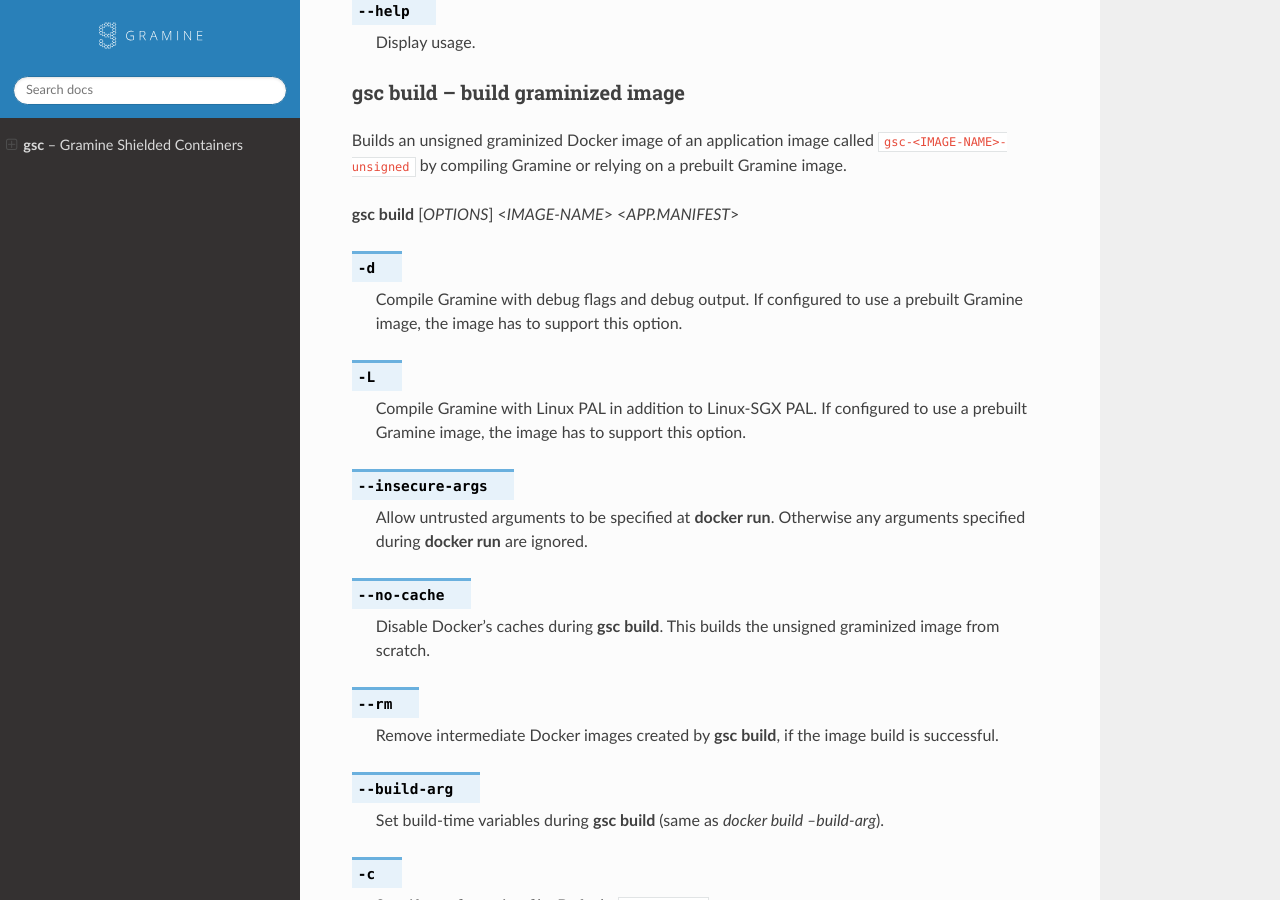
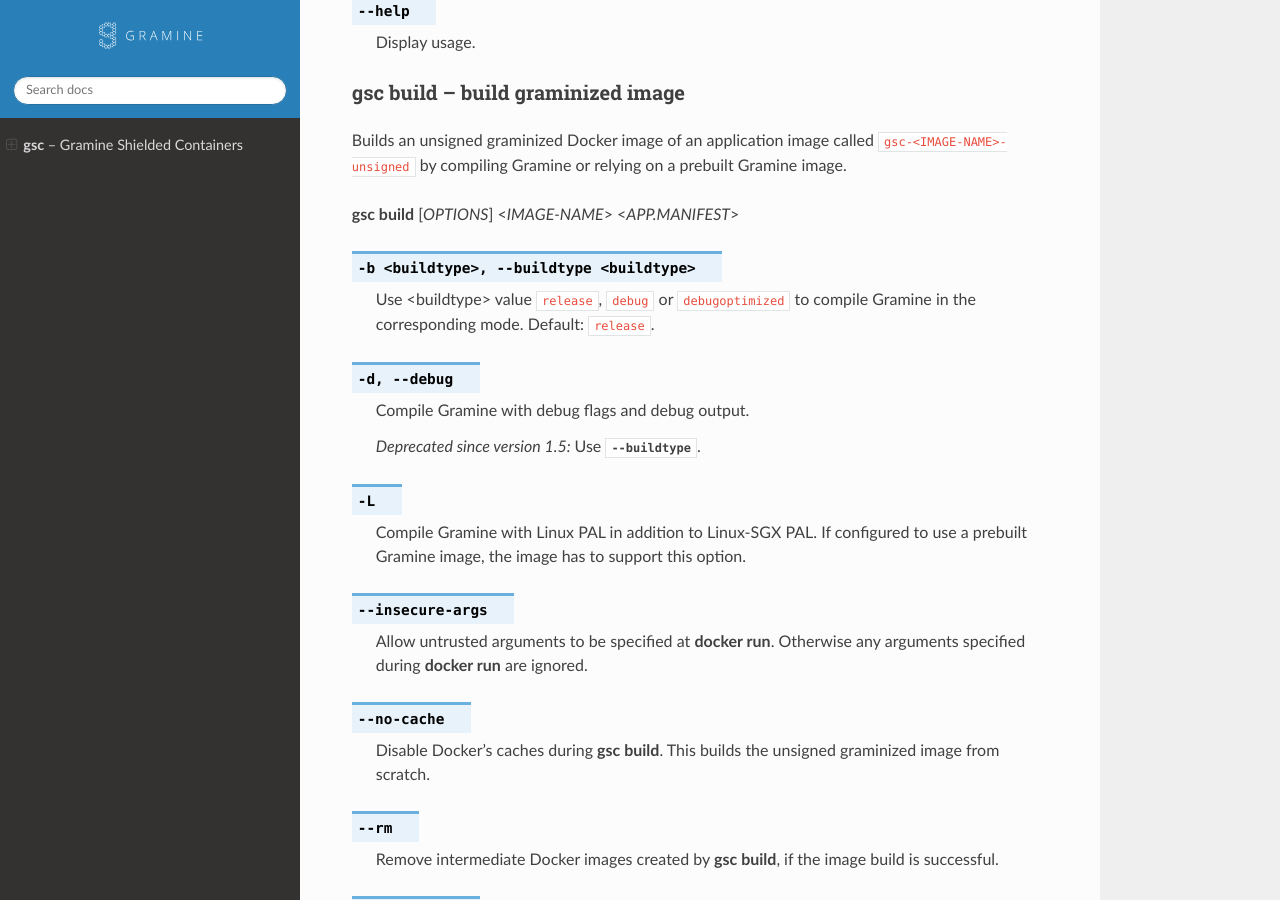
Before and after one commit to gramineproject/gsc, a Sphinx documentation site: the page built from Documentation/index.rst, in a window 1280 px wide and 900 px high, scrolled down 1724 px. Built offline with Sphinx 7.4.7 and the Read the Docs theme 2.0.0, drawn with Linux system fonts in a browser that asks for light colours; some of the changed text lies outside the part shown.

Commit message:
Support `debugoptimized` buildtype
Signed-off-by: jkr0103 <jitender.kumar@intel.com>

```diff
--- a/Documentation/index.rst
+++ b/Documentation/index.rst
@@ -97,10 +97,20 @@ Gramine image.
 
 :command:`gsc build` [*OPTIONS*] <*IMAGE-NAME*> <*APP.MANIFEST*>
 
-.. option:: -d
+.. option:: -b <buildtype>, --buildtype <buildtype>
 
-   Compile Gramine with debug flags and debug output. If configured to use a
-   prebuilt Gramine image, the image has to support this option.
+   Use <buildtype> value ``release``, ``debug`` or ``debugoptimized`` to
+   compile Gramine in the corresponding mode. Default: ``release``.
+
+..
+  TODO: Drop `-d` option with GSC v1.6 release
+
+.. option:: -d, --debug
+
+   Compile Gramine with debug flags and debug output.
+
+   .. deprecated:: 1.5
+      Use :option:`--buildtype`.
 
 .. option:: -L
 
@@ -178,10 +188,20 @@ parameter `Gramine.Image`.
 
 :command:`gsc build-gramine` [*OPTIONS*] <*IMAGE-NAME*>
 
-.. option:: -d
+.. option:: -b <buildtype>, --buildtype <buildtype>
 
-   Compile Gramine with debug flags and debug output. Allows :command:`gsc
-   build` commands to include debug runtime using :option:`-d <gsc-build -d>`.
+   Use <buildtype> value ``release``, ``debug`` or ``debugoptimized`` to
+   compile Gramine in the corresponding mode. Default: ``release``.
+
+..
+  TODO: Drop `-d` option with GSC v1.6 release
+
+.. option:: -d, --debug
+
+   Compile Gramine with debug flags and debug output.
+
+   .. deprecated:: 1.5
+      Use :option:`--buildtype`.
 
 .. option:: -L
 
```
Also changed, not shown: gsc.py (+12 -4 lines), 6 other files.
